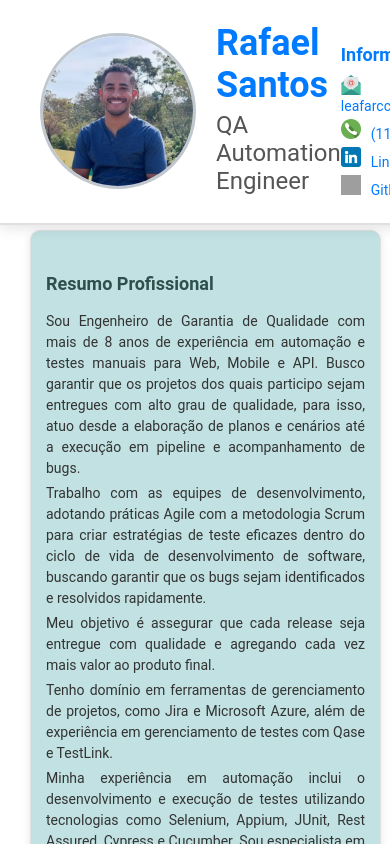
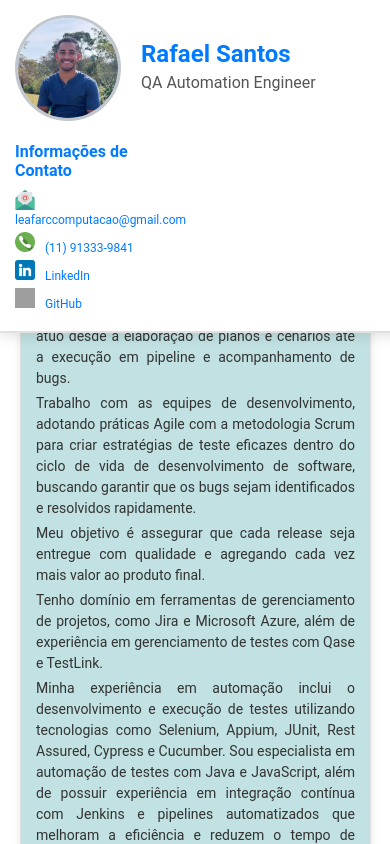
Before and after one commit to leafar-Santos/cv-react-rafael-santos, a React (Create React App) app: page / in a window 390 px wide. Shown: the top 844 px of the page. Built offline with nearby package versions, Linux system fonts and the light colour scheme; grey boxes are pictures that could not be loaded.

Commit message:
Ajuste para dispositivos móveis

```diff
--- a/src/components/Header/Header.css
+++ b/src/components/Header/Header.css
@@ -43,7 +43,6 @@ header {
   max-width: 250px;
   padding-right: 70px;
   text-align: justify;
-
 }
 
 .contact-info h4 {
@@ -82,3 +81,50 @@ header {
   margin: 200px auto 40px auto;
   padding: 30px;
 }
+
+/* Media Queries para Responsividade */
+@media (max-width: 768px) {
+  .header-left img {
+    width: 100px; /* Tamanho da imagem reduzido */
+    height: 100px;
+  }
+
+  .header-left h1 {
+    font-size: 24px; /* Tamanho da fonte reduzido */
+  }
+
+  .header-left h2 {
+    font-size: 16px; /* Tamanho da fonte reduzido */
+  }
+
+  .contact-info {
+    max-width: 150px; /* Tamanho máximo reduzido */
+    padding-right: 20px; /* Reduzindo o padding */
+  }
+
+  .contact-info h4 {
+    font-size: 16px; /* Tamanho da fonte reduzido */
+  }
+
+  .contact-info p {
+    font-size: 12px; /* Tamanho da fonte reduzido */
+  }
+
+  .container {
+    margin: 120px auto 20px auto; /* Ajustando a margem superior */
+    padding: 20px; /* Reduzindo o padding */
+  }
+}
+
+@media (max-width: 480px) {
+  header {
+    flex-direction: column; /* Mudando para coluna em telas muito pequenas */
+    align-items: flex-start; /* Alinhando à esquerda */
+    padding: 15px; /* Reduzindo o padding */
+  }
+
+  .contact-info {
+    text-align: left; /* Mudando alinhamento para esquerda */
+    padding-right: 0; /* Removendo padding direito */
+  }
+}
```
